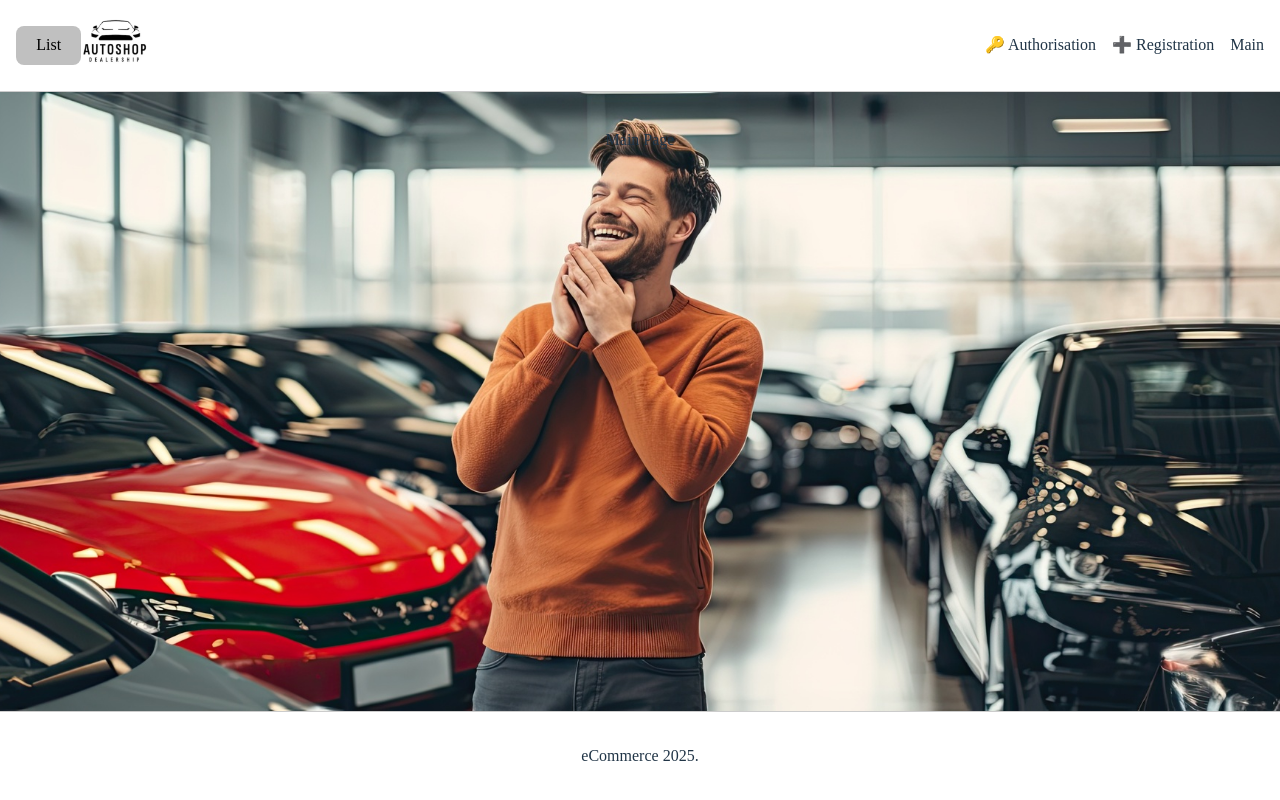
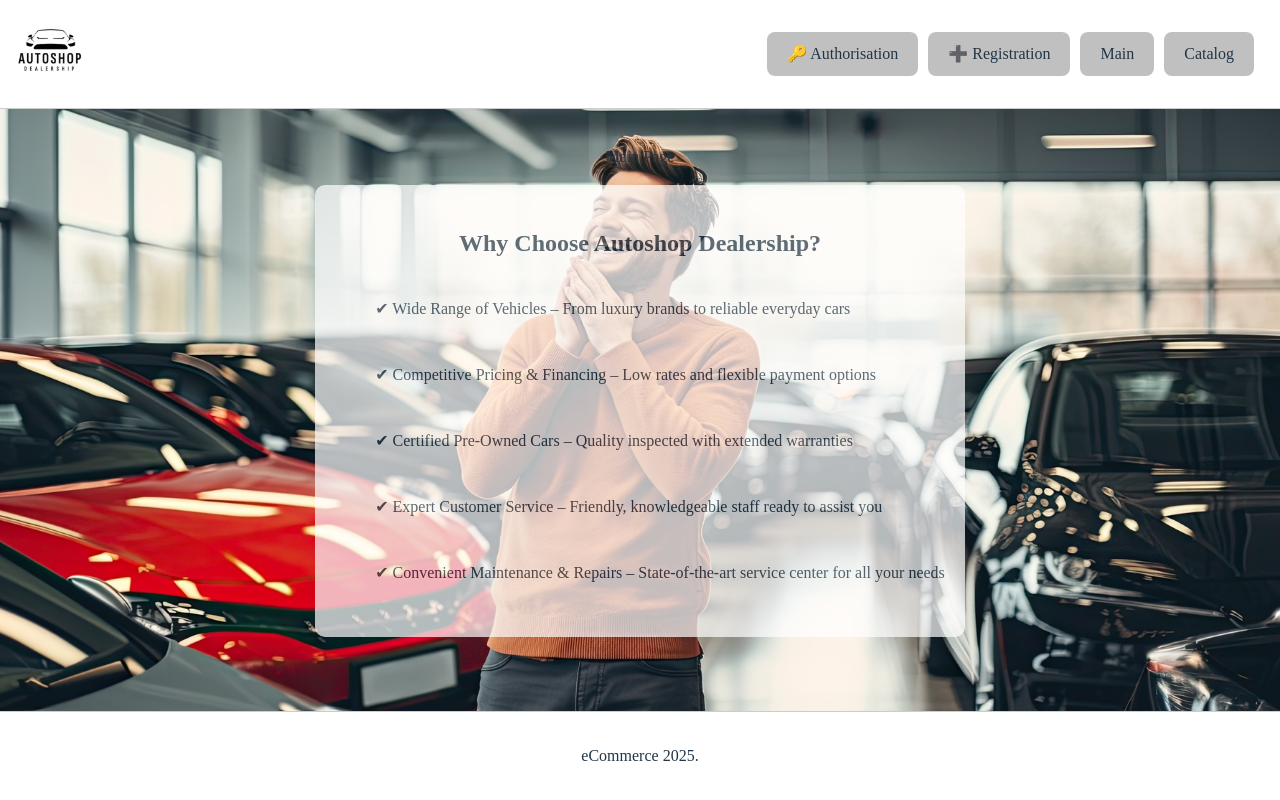
Before and after one commit to tim1234444/eCommerce-Application, a React (Vite) app: page / in a window 1280 px wide. Built offline with nearby package versions, Linux system fonts and the light colour scheme.

Commit message:
feat:add advetages components

```diff
--- /dev/null
+++ b/src/components/advantages/Advatages.tsx
@@ -0,0 +1,40 @@
+import './advantages.css';
+export default function Advantages() {
+  return (
+    <div className="advantages">
+      <h2>Why Choose Autoshop Dealership?</h2>
+      <ul className="advantages-list">
+        <li>
+          <p>
+            ✔ Wide Range of Vehicles – From luxury brands to reliable everyday
+            cars
+          </p>
+        </li>
+        <li>
+          <p>
+            ✔ Competitive Pricing & Financing – Low rates and flexible payment
+            options
+          </p>
+        </li>
+        <li>
+          <p>
+            ✔ Certified Pre-Owned Cars – Quality inspected with extended
+            warranties
+          </p>
+        </li>
+        <li>
+          <p>
+            ✔ Expert Customer Service – Friendly, knowledgeable staff ready to
+            assist you
+          </p>
+        </li>
+        <li>
+          <p>
+            ✔ Convenient Maintenance & Repairs – State-of-the-art service
+            center for all your needs
+          </p>
+        </li>
+      </ul>
+    </div>
+  );
+}
--- /dev/null
+++ b/src/components/advantages/advantages.css
@@ -0,0 +1,14 @@
+.advantages {
+  background-color: #ffffff;
+  opacity: 0.7;
+  width: fit-content;
+  margin: 0 auto;
+  border-radius: 10px;
+  padding: 20px;
+}
+
+.advantages-list {
+  display: flex;
+  flex-direction: column;
+  align-items: flex-start;
+}
--- a/src/components/layout/layout.css
+++ b/src/components/layout/layout.css
@@ -14,14 +14,6 @@
   height: 50px;
   margin-right: 8px;
   border-radius: 6px;
-}
-
-.nav-links {
-  display: flex;
-  gap: 1rem;
-  list-style: none;
-  margin: 0;
-  padding: 0;
 }
 
 main {
--- a/src/components/navigation/Navigation.css
+++ b/src/components/navigation/Navigation.css
@@ -3,6 +3,26 @@
   align-items: center;
   justify-content: center;
   flex-wrap: wrap;
+  gap: 10px;
+}
+
+.nav-links {
+  display: flex;
+  align-items: center;
+  justify-content: center;
+  flex-wrap: wrap;
+  gap: 10px;
+
+  & a {
+    display: block;
+    padding: 10px 20px;
+    border-radius: 8px;
+    background-color: #c0c0c0;
+  }
+
+  & a:hover {
+    background-color: #c0c0c0c8;
+  }
 }
 
 .logo {
--- a/src/components/navigation/Navigation.tsx
+++ b/src/components/navigation/Navigation.tsx
@@ -1,7 +1,6 @@
 import { useEffect, useState } from 'react';
 import { Link, useNavigate } from 'react-router-dom';
 import logo from '../../assets/logo.png';
-import getProductsList from '../../api/getProductsList';
 import './Navigation.css';
 
 export default function Navigation() {
@@ -19,11 +18,10 @@ export default function Navigation() {
   };
   return (
     <nav className="nav">
-      <button onClick={getProductsList}>List</button>
       <Link to="/" className="logo">
         <img src={logo} alt="eCommerce Logo" />
       </Link>
-      {isLogin && <button onClick={handleLogout}>Logout</button>}
+
       <ul className="nav-links">
         {!isLogin && (
           <>
@@ -42,6 +40,10 @@ export default function Navigation() {
         <li>
           <Link to="/">Main</Link>
         </li>
+        <li>
+          <Link to="/catalog">Catalog</Link>
+        </li>
+        <li>{isLogin && <button onClick={handleLogout}>Logout</button>}</li>
       </ul>
     </nav>
   );
--- a/src/pages/mainPage.tsx
+++ b/src/pages/mainPage.tsx
@@ -1,10 +1,11 @@
 import Layout from '../components/layout/Layout';
-
+import Advantages from '../components/advantages/Advatages';
 export default function MainPage() {
   return (
     <>
       <Layout>
         <p>Main Page</p>
+        <Advantages />
       </Layout>
     </>
   );
```
